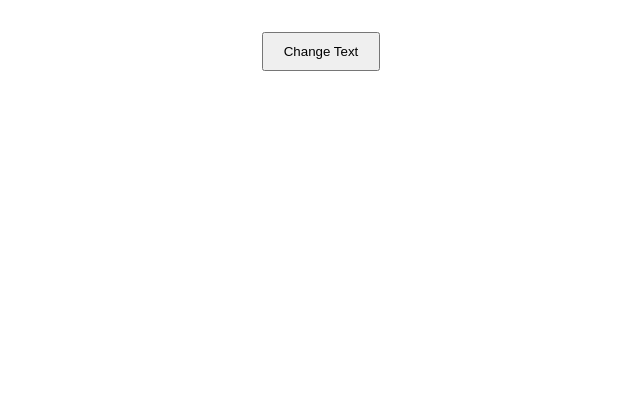
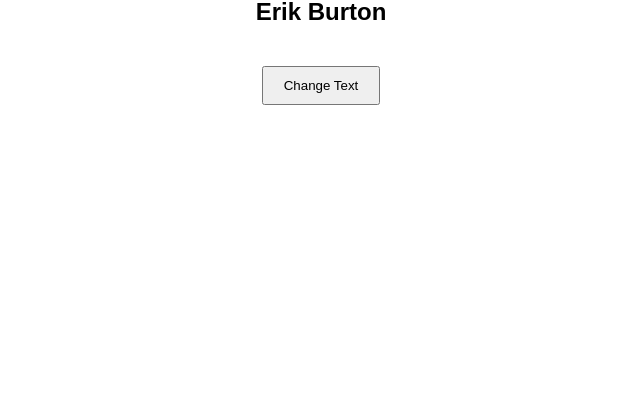
Before and after one commit to ErikBurton/demo_website, a plain HTML site: page index.html in a window 1280 px wide. Shown: the part 406-816 px from the top of the page, without its empty margins (319-959 px from the left). Drawn offline with Linux system fonts and the light colour scheme.

Commit message:
adds text

```diff
--- a/index.html
+++ b/index.html
@@ -8,6 +8,7 @@
 </head>
 <body>
     <h1 id="welcome-message">Welcome to My Simple Website</h1>
+    <h2>Erik Burton</h2>
     <button id="change-text-btn">Change Text</button>
     <script src="assets/js/scripts.js"></script>
 </body>
```
